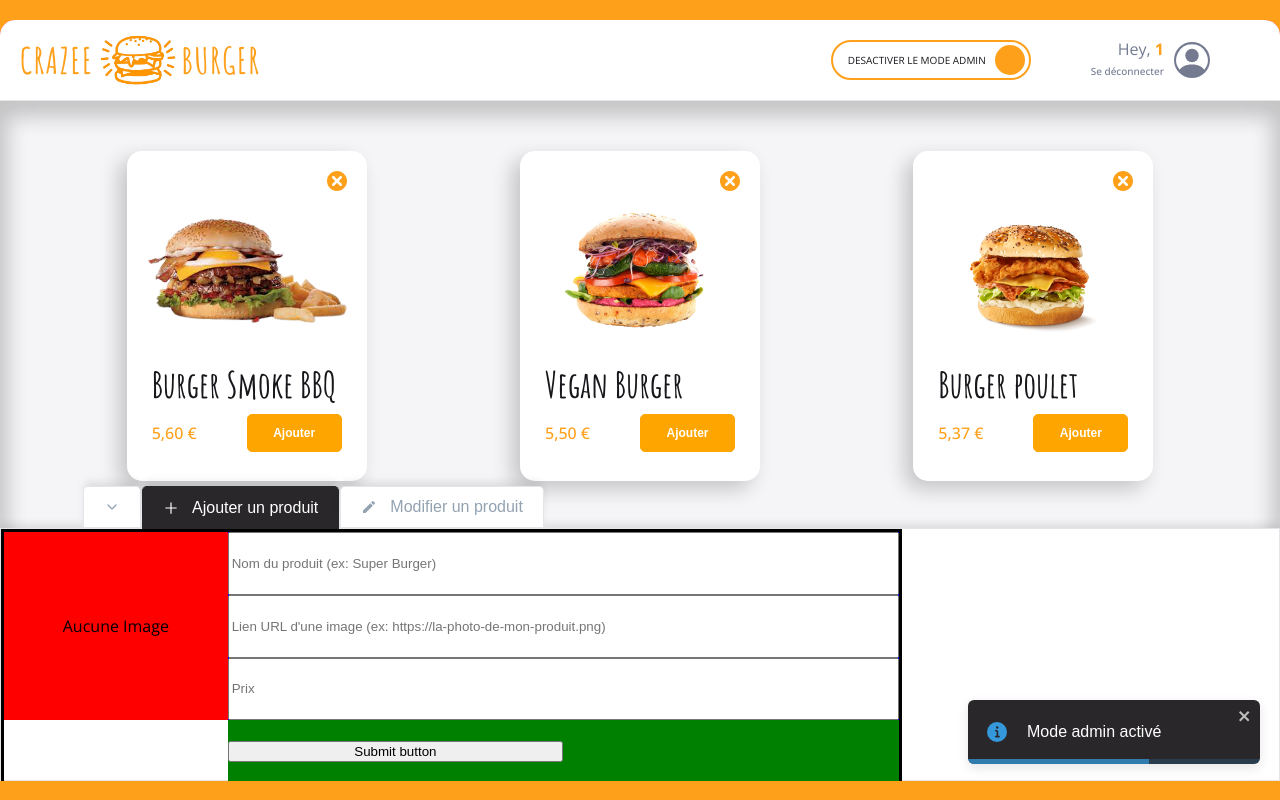
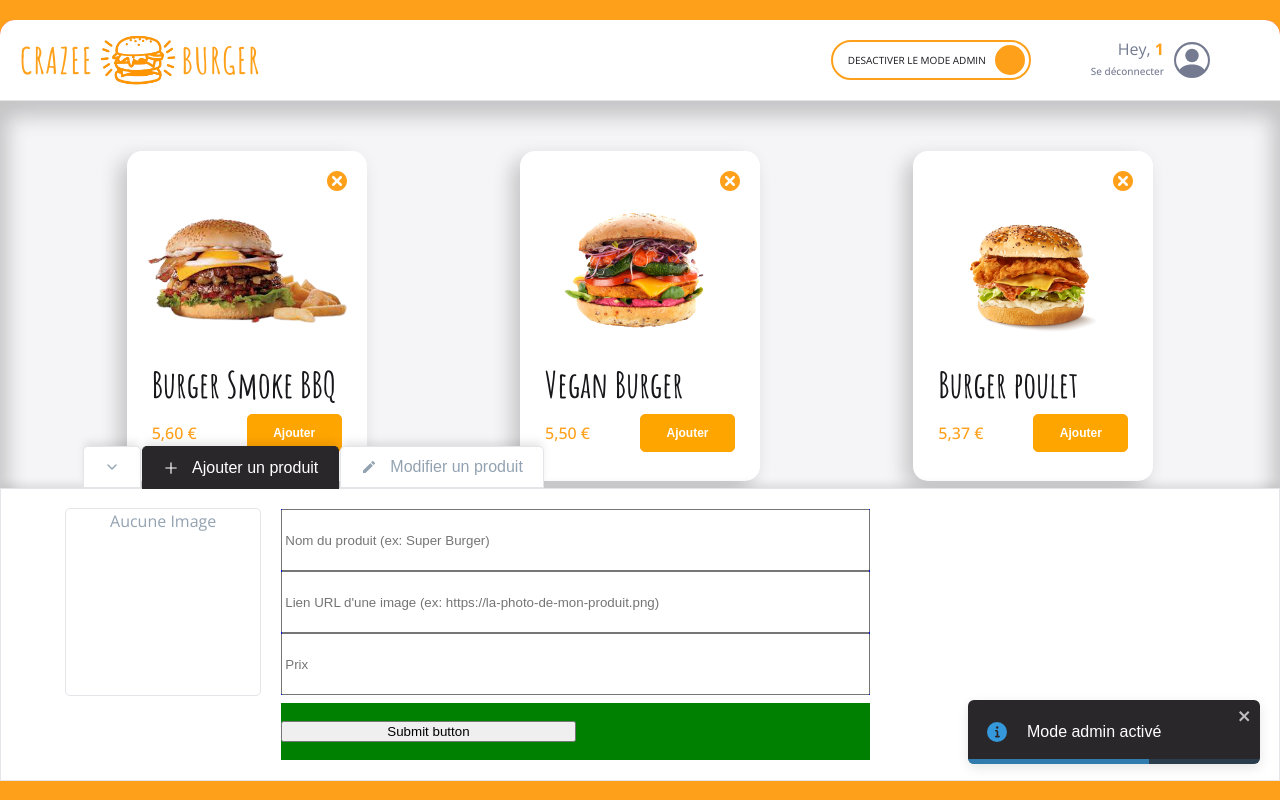
Before and after one commit to NhatHONGUYEN/crazee-burger, a React (Vite) app: page /order/1 in a window 1280 px wide. Both pictures are taken after a click on the label 930 px from the left and 60 px from the top of the page. Built offline with nearby package versions, Linux system fonts and the light colour scheme.

Commit message:
♻️ F08 : ADMIN > AddForm > Add preview-image style

```diff
--- a/src/component/pages/order/Main/Admin/AdminPanel/AddForm.jsx
+++ b/src/component/pages/order/Main/Admin/AdminPanel/AddForm.jsx
@@ -2,6 +2,7 @@ import styled from "styled-components";
 import OrderContext from "../../../../../../context/OrderContext";
 import { useContext, useState } from "react";
 import { FiCheck } from "react-icons/fi";
+import { theme } from "../../../../theme";
 
 const EMPTY_PRODUCT = {
   id: "",
@@ -45,7 +46,7 @@ export default function AddForm() {
         {newProduct.imageSource ? (
           <img src={newProduct.imageSource} alt={newProduct.title} />
         ) : (
-          <div>Aucune Image</div>
+          <div className="empty-image">Aucune Image</div>
         )}
       </div>
       <div className="input-fields">
@@ -85,22 +86,18 @@ export default function AddForm() {
 }
 
 const AddFormStyled = styled.form`
-  border: 3px solid black;
   display: grid;
   grid-template-columns: 1fr 3fr;
   grid-template-rows: repeat(4, 1fr);
-  grid-template-areas:
-    "image-preview   input-fields"
-    "image-preview   input-fields"
-    "image-preview   input-fields"
-    ".               submit-button";
 
   height: 100%;
   width: 70%;
+  grid-column-gap: 20px;
+  grid-row-gap: 8px;
 
   .image-preview {
-    grid-area: image-preview;
-    background: red;
+    grid-area: 1 / 1 / 4 / 2;
+
     display: flex;
     justify-content: center;
     align-items: center;
@@ -111,16 +108,28 @@ const AddFormStyled = styled.form`
       object-fit: contain;
       object-position: center;
     }
+
+    .empty-image {
+      height: 100%;
+      width: 100%;
+      display: flex;
+      justify-content: center;
+      align-content: center;
+      border: 1px solid ${theme.colors.greyLight};
+      line-height: 1.5;
+      color: ${theme.colors.greySemiDark};
+      border-radius: ${theme.borderRadius.round};
+    }
   }
 
   .input-fields {
-    grid-area: input-fields;
+    grid-area: 1 / 2 / -2 / 3;
     background: blue;
     display: grid;
   }
 
   .submit {
-    grid-area: submit-button;
+    grid-area: 4 / -2 / -1 / -1;
     background: green;
     display: flex;
     align-items: center;
--- a/src/component/pages/order/Main/Admin/AdminPanel/AdminPanel.jsx
+++ b/src/component/pages/order/Main/Admin/AdminPanel/AdminPanel.jsx
@@ -20,4 +20,5 @@ const AdminPanelStyled = styled.div`
   background: ${theme.colors.white};
   border: 1px solid ${theme.colors.greyLight};
   box-shadow: ${theme.shadows.subtle};
+  padding: 20px 5%;
 `;
```
